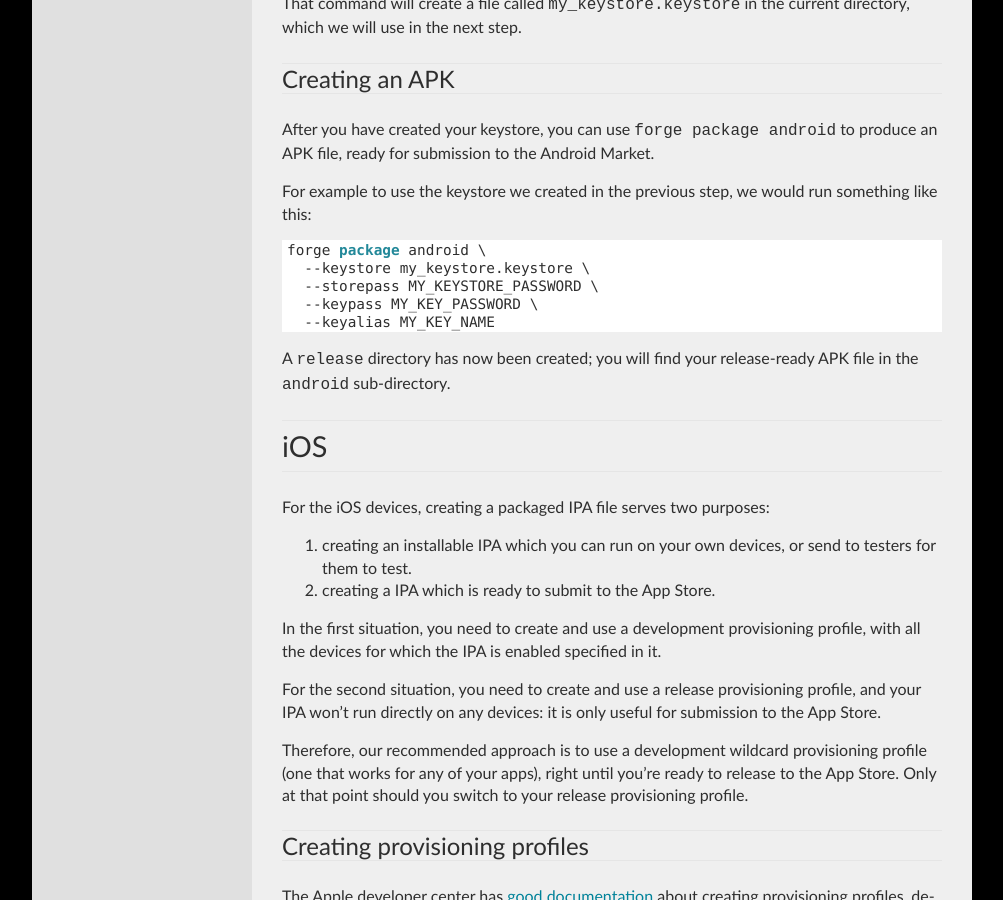
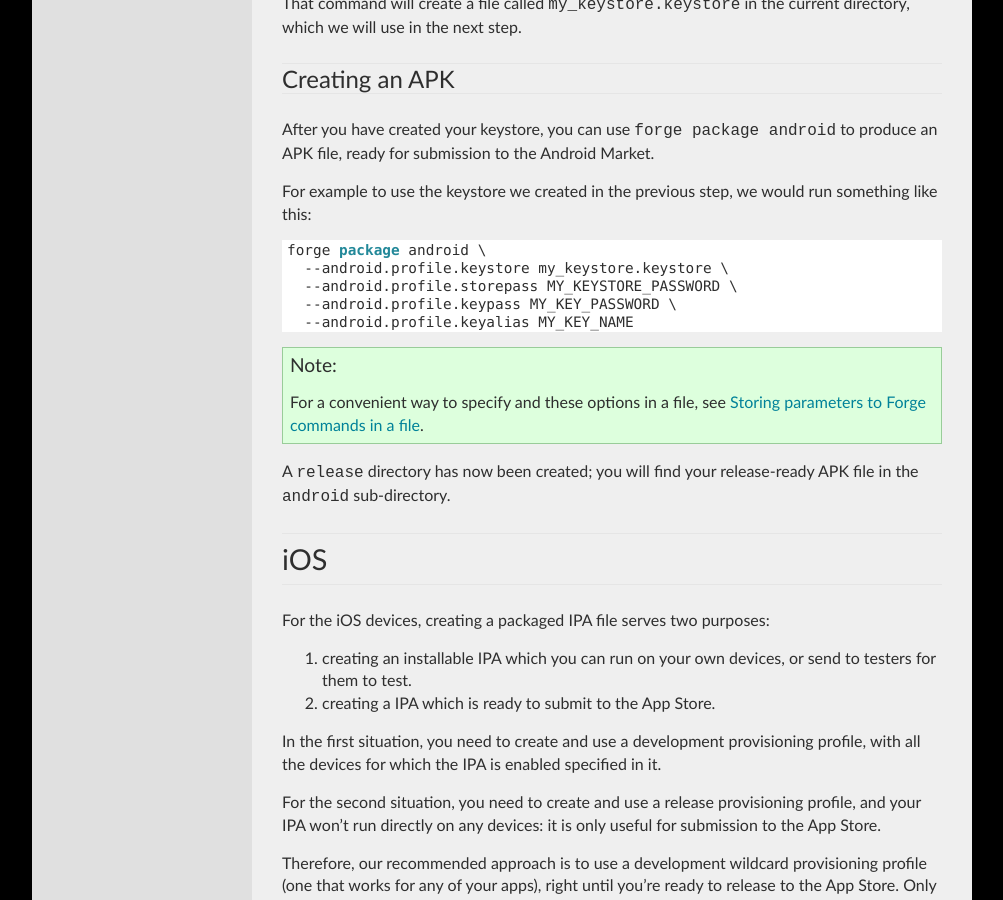
Before and after one commit to trigger-corp/Forge-Documentation, a Sphinx documentation site: the page built from source/releasing.rst, in a window 1280 px wide and 900 px high, scrolled down 1059 px. Shown: the whole window, without its empty margins (138-1141 px from the left). Built offline with Sphinx 7.4.7, drawn with Linux system fonts in a browser that asks for light colours.

Commit message:
fix command line docs in rest of project

```diff
--- a/source/android/getting-started.rst
+++ b/source/android/getting-started.rst
@@ -12,7 +12,7 @@ Before we start using the Forge Android tools, there is a minimum requirement of
 
 At this point you can simply run the commands as explained below. In order to run your built app an attached phone with debug drivers installed or an active Android emulator device are required. If you do not set this up yourself the command line tools will do so automatically - simply follow any instructions given to you by the commands.
 
-If you wish to manually manage your Android emulator you can use the ``--sdk`` flag when using ``forge run`` to point to your Android SDK location and run your own emulator AVD. All automatic installation procedures will prompt before making any changes to your system.
+If you wish to manually manage your Android emulator you can use the ``--android.sdk`` flag when using ``forge run`` to point to your Android SDK location and run your own emulator AVD. All automatic installation procedures will prompt before making any changes to your system.
 
 .. important:: There is a bug in the Android 2.3 emulator that will render your apps unusable: if you manage your own Android AVD you **must** use an Android 2.2 level AVD.
 
--- a/source/command-line.rst
+++ b/source/command-line.rst
@@ -13,6 +13,8 @@ There are four main commands when using forge:
 Run any command with the ``--help`` argument to see more information about the particular command.
 
 .. note:: All command line commands can be run with the ``--verbose`` parameter, to enable the display of more output.
+
+.. _parameters-in-a-file:
 
 Storing parameters to Forge commands in a file
 ----------------------------------------------
--- a/source/releasing.rst
+++ b/source/releasing.rst
@@ -41,10 +41,12 @@ After you have created your keystore, you can use ``forge package android`` to p
 For example to use the keystore we created in the previous step, we would run something like this::
 
     forge package android \
-      --keystore my_keystore.keystore \
-      --storepass MY_KEYSTORE_PASSWORD \
-      --keypass MY_KEY_PASSWORD \
-      --keyalias MY_KEY_NAME
+      --android.profile.keystore my_keystore.keystore \
+      --android.profile.storepass MY_KEYSTORE_PASSWORD \
+      --android.profile.keypass MY_KEY_PASSWORD \
+      --android.profile.keyalias MY_KEY_NAME
+
+.. note:: For a convenient way to specify and these options in a file, see :ref:`parameters-in-a-file`.
 
 A ``release`` directory has now been created; you will find your release-ready APK file in the ``android`` sub-directory.
 
```
